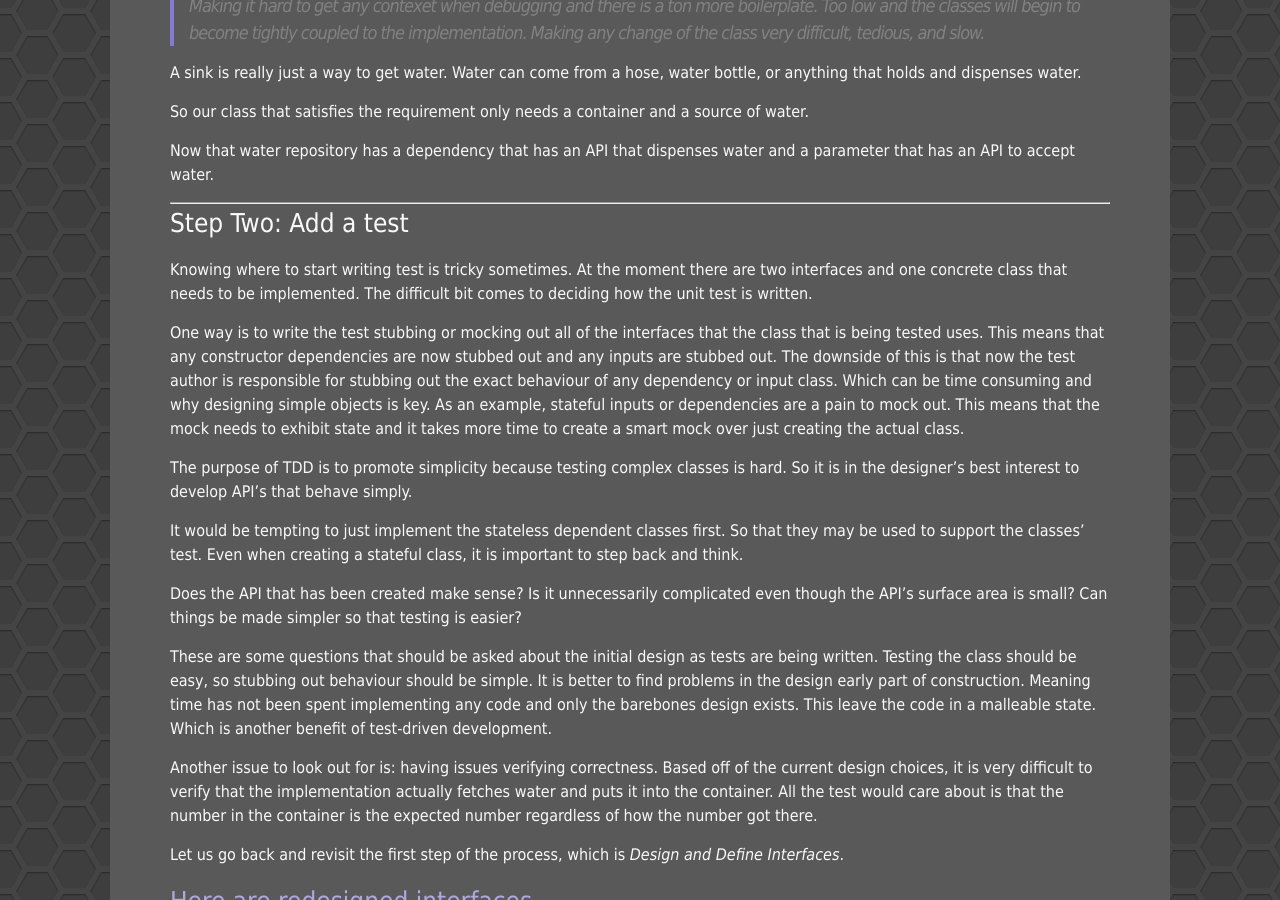
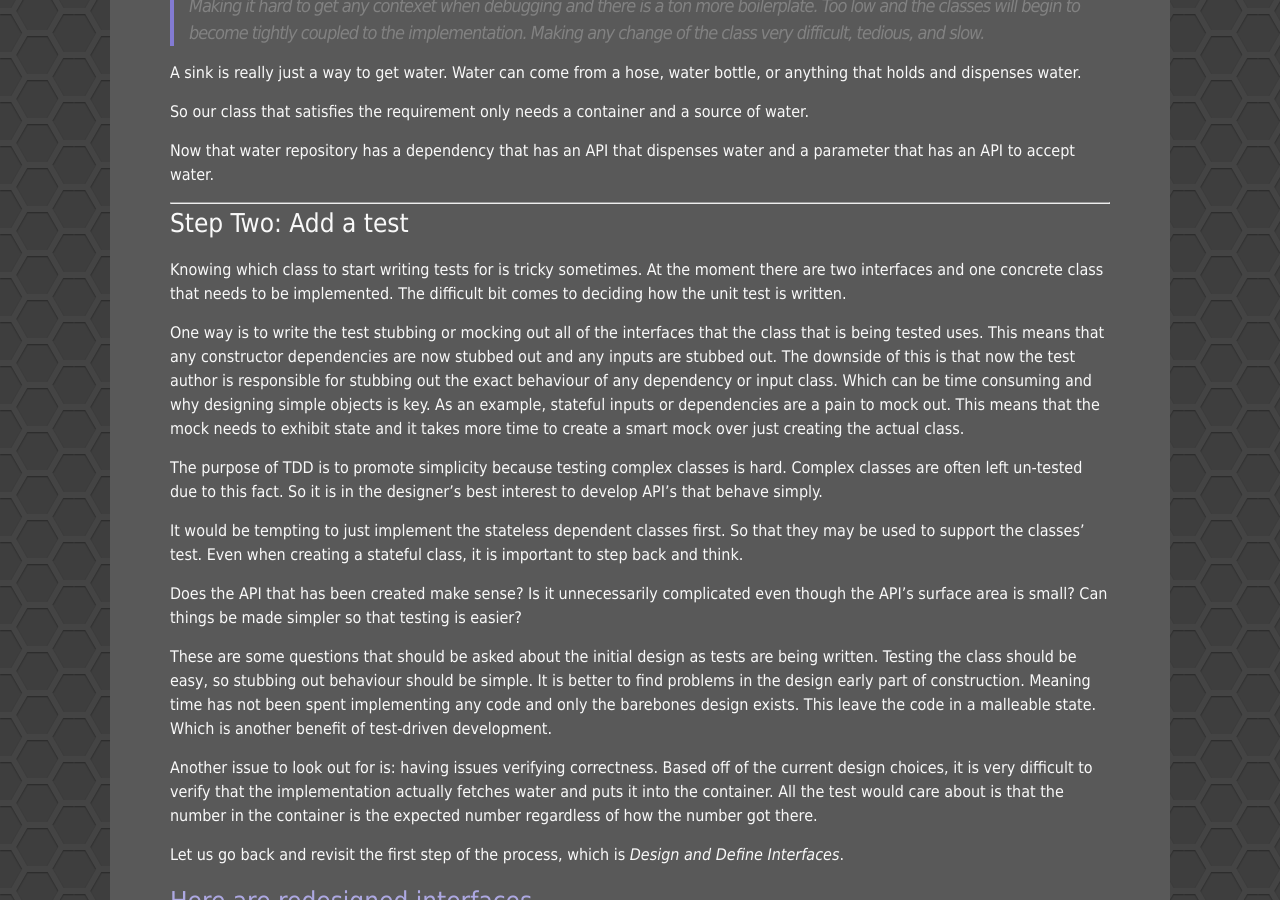
Before and after one commit to Unthrottled/blog, a Jekyll site: the page built from _posts/2017-12-29-Hydration-Driven-Devolpment.md, in a window 1280 px wide and 900 px high, scrolled down 2695 px. Built offline with Jekyll 4.4.1, drawn with Linux system fonts in a browser that asks for light colours.

Commit message:
A bit of words here and there, spicing up each paragraph as I go

```diff
--- a/_posts/2017-12-29-Hydration-Driven-Devolpment.md
+++ b/_posts/2017-12-29-Hydration-Driven-Devolpment.md
@@ -122,7 +122,7 @@ Now that water repository has a dependency that has an API that dispenses water
 
 ### Step Two: Add a test
 
-Knowing where to start writing test is tricky sometimes.
+Knowing which class to start writing tests for is tricky sometimes.
 At the moment there are two interfaces and one concrete class that needs to be implemented.
 The difficult bit comes to deciding how the unit test is written.
 
@@ -134,6 +134,7 @@ As an example, stateful inputs or dependencies are a pain to mock out.
 This means that the mock needs to exhibit state and it takes more time to create a smart mock over just creating the actual class.
 
 The purpose of TDD is to promote simplicity because testing complex classes is hard.
+Complex classes are often left un-tested due to this fact.
 So it is in the designer's best interest to develop API's that behave simply.
 
 It would be tempting to just implement the stateless dependent classes first.
```
